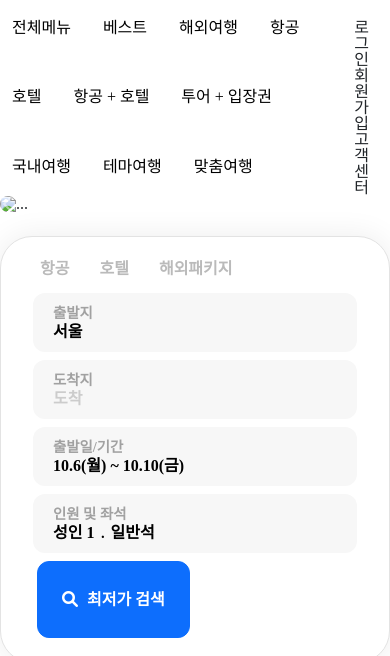
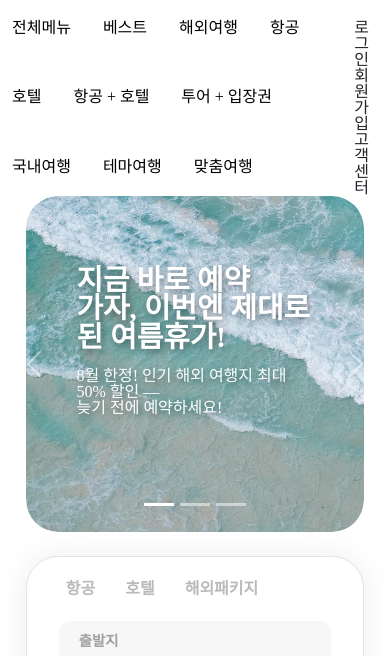
Before and after one commit to shoh0806/htmlCss-4-group1, a plain HTML site: page index.html in a window 390 px wide. Shown: the part 186-842 px from the top of the page. Drawn offline with nearby package versions, Linux system fonts and the light colour scheme.

Commit message:
섹션1, 섹션2 반응형 완료

```diff
--- a/index.html
+++ b/index.html
@@ -221,6 +221,7 @@
     </div>
      <main class="main-container son">
         <!-- 메인 캐러셀 -->
+         <div class="carousel-wrap son">
             <div id="carouselExampleCaptions" class="carousel slide son">
                 <div class="carousel-indicators son">
                     <button type="button" data-bs-target="#carouselExampleCaptions" data-bs-slide-to="0" class="active son" aria-current="true" aria-label="Slide 1"></button>
@@ -229,29 +230,29 @@
                 </div>
                 <div class="carousel-inner son">
                     <div class="carousel-item active son">
-                <img src="./img/main-carousel01.png" class="d-block w-100 son" alt="...">
-                <div class="carousel-caption d-none d-md-block son">
+                        <img src="./img/main-carousel01 .png" class="d-block w-100 son" alt="...">
+                        <div class="carousel-caption son">
                         <h5>지금 바로 예약 <br>
                             가자, 이번엔 제대로 된 여름휴가!</h5>
-                <p>8월 한정! 인기 해외 여행지 최대 50% 할인 — 늦기 전에 예약하세요!</p>
+                        <p>8월 한정! 인기 해외 여행지 최대 50% 할인 — <br>늦기 전에 예약하세요!</p>
                         </div>
                     </div>
                     <div class="carousel-item son">
                         <img src="./img/main-carousel02.png" class="d-block w-100 son" alt="...">
-                <div class="carousel-caption d-none d-md-block son">
+                        <div class="carousel-caption son">
                         <h5>어디든 떠나고 싶은 당신에게 <br>
                             지금은 반값의 기회!</h5>
                         <p>항공 + 호텔 패키지로 최대 30만원 혜택!
-                    놓치면 후회할 한정 프로모션</p>
+                            <br>놓치면 후회할 한정 프로모션</p>
                         </div>
                     </div>
                     <div class="carousel-item son">
                         <img src="./img/main-carousel03.png" class="d-block w-100 son" alt="...">
-                <div class="carousel-caption d-none d-md-block son">
+                        <div class="carousel-caption son">
                         <h5>혼자 떠나기 좋은 <br>
                             해외 여행지 TOP 5</h5>
                         <p>혼행족을 위한 맞춤 플랜!
-                    싱글룸 특가 & 자유 일정 패키지 출시</p>
+                            <br>싱글룸 특가 & 자유 일정 패키지 출시</p>
                         </div>
                     </div>
                 </div>
@@ -263,6 +264,7 @@
                     <span class="carousel-control-next-icon son" aria-hidden="true"></span>
                     <span class="visually-hidden son">Next</span>
                 </button>
+            </div>
         </div>
         <!--메인 예약 메뉴바 -->
         <div class="booking container mt-4 p-4 son">
--- a/style.css
+++ b/style.css
@@ -22,6 +22,7 @@ time, mark, audio, video {
 	font-size: 100%;
 	font: inherit;
 	vertical-align: baseline;
+    text-decoration: none;
 }
 /* HTML5 display-role reset for older browsers */
 article, aside, details, figcaption, figure,
@@ -205,16 +206,31 @@ table {
 
 /* 메인 공통레이아웃*/
 .main-container.son {
-    max-width: 1280px;
+    width: 100%;
+    padding: 0 1rem;
+    max-width: 80%;
     margin: 0 auto;
 }
 
 /* 메인 캐러셀 */
 .carousel.son {
+    width: 100%;
+    height: 336px;
     border-radius: 2rem;
 }
 
+.carousel-wrap.son {
+    max-width: 1320px;
+    margin: 0 auto;
+    border-radius:2rem;
+    overflow:hidden;
+    position:relative;
+}
+
 .carousel-item.son img {
+    width: 100%;
+    height: 336px;
+    object-fit:cover;
     border-radius: 2rem;
 }
 
@@ -233,9 +249,13 @@ table {
   right: -5%;
 }
 
-.carousel-caption {
-    bottom: 3.25rem;
+.carousel-caption.son {
+    bottom: 6rem;
     text-align: left;
+}
+
+.carousel-caption.son br {
+    display: none;
 }
 
 .carousel.son h5 {
@@ -262,7 +282,6 @@ table {
 .booking-nav-tab.son {
     display: flex;
     padding: 0;
-
 }
 
 .booking-nav-item.son {
@@ -290,6 +309,7 @@ table {
 
 .booking .row.son {
     padding: 0 12px;
+    margin-top: 10px;
 }
 
 .booking .col-md.son {
@@ -306,7 +326,7 @@ table {
 
 .booking .col-md.son p {
     margin: 0;
-    margin-top: 3px;
+    margin-top: 10px;
     font-size: 1rem;
     font-weight: bold;
 }
@@ -316,7 +336,7 @@ table {
 }
 
 .booking .col-md-auto.son button{
-    height: 77px;
+    height: 66px;
     font-weight: bold;
     border-radius: 12px;
 }
@@ -324,3 +344,56 @@ table {
 .booking .col-md-auto.son button i {
     margin-right: 5px;
 }
+
+/* 반응형 태블릿 */
+@media screen and (max-width:1024px) {
+    .main-container.son {
+        max-width: 95%;
+    }
+
+    .carousel-caption.son {
+         bottom: 6.5rem;
+    }
+
+    .carousel-caption.son h5 {
+        font-size: 2rem;
+    }
+
+}
+
+/* 반응형 모바일 */
+@media screen and (max-width:600px) {
+    .carousel-wrap.son {
+    max-width: 538px;
+    margin: 0 auto;
+    border-radius:2rem;
+    overflow:hidden;
+    position:relative;
+    }
+
+    .booking.son {
+        margin-bottom: 10px;
+    }
+
+    .col-md-auto.son {
+        display: flex;
+        justify-content: center;
+    }
+
+    .carousel-caption.son {
+    bottom: 6rem;
+    text-align: left;
+    }
+
+    .carousel-caption.son h5 {
+        font-size: 1.8rem;
+    }
+
+    .carousel-caption.son p {
+        font-size: 1rem;
+    }
+
+    .carousel-caption.son br {
+        display:block;
+    }
+}
```
Also changed, not shown: img/main-carousel01 .png (added), img/main-carousel03.png (added), 1 other file. Lines whose indentation alone changed are shown as unchanged.
